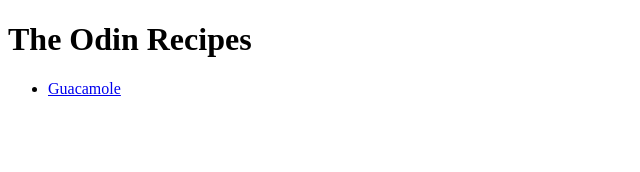
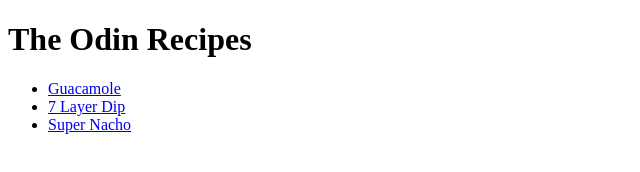
Before and after one commit to Dreamati/odin-recipes, a plain HTML site: page index.html in a window 1280 px wide. Shown: the whole page, without its empty margins (0-640 px from the left). Drawn offline with Linux system fonts and the light colour scheme.

Commit message:
index.html edittd to contain other pages

```diff
--- a/index.html
+++ b/index.html
@@ -9,6 +9,8 @@
     <h1>The Odin Recipes</h1>
     <ul>
         <li><a href="recipes/Guacamole.html">Guacamole</a></li>
+        <li><a href="recipes/7_layer_dip.html">7 Layer Dip</a></li>
+        <li><a href="recipes/super_nacho.html">Super Nacho</a></li>
     </ul>
 
 </body>
```
